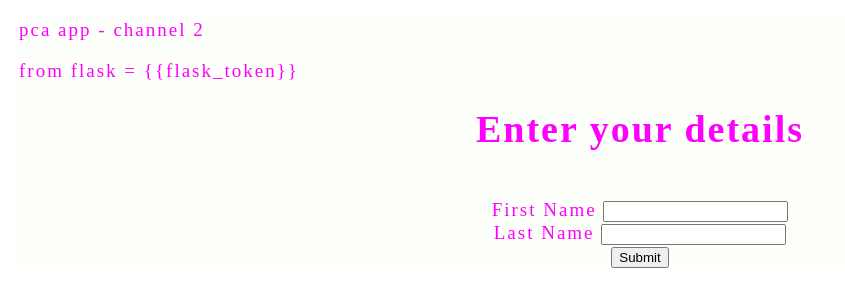
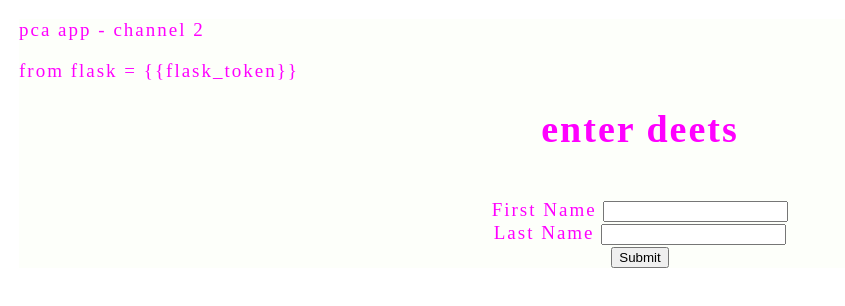
Before and after one commit to vinceparis95/pca, a React app in the folder frontend/: page / in a window 1280 px wide. Shown: the top 306 px of the page, without its empty margins (0-845 px from the left). Built offline with nearby package versions, Linux system fonts and the light colour scheme.

Commit message:
toggle test

```diff
--- a/frontend/src/App.js
+++ b/frontend/src/App.js
@@ -8,14 +8,13 @@ function App() {
     <p>from flask = {window.token}</p>
     <form method="POST" action="">
     <center>
-    <h1>Enter your details </h1> <br/>
+    <h1>enter deets </h1> <br/>
     First Name <input type = "text" name= "fname" /> <br/>
     Last Name <input type = "text" name = "lname" /> <br/>
     <input type = "submit"/>
     </center>
-</form>
+    </form>
     </div>
-
   );
 }
 
```
